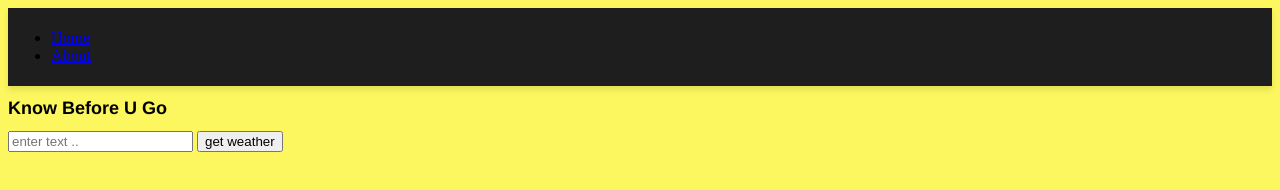
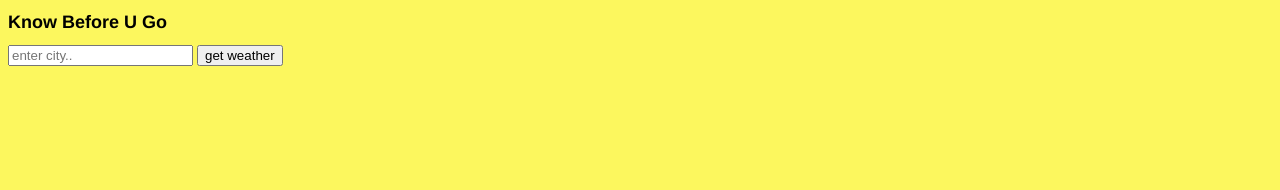
Before and after one commit to fslvrse/sunnytrip, a plain HTML site: page index.html in a window 1280 px wide. Drawn offline with Linux system fonts and the light colour scheme.

Commit message:
made a div tag

```diff
--- a/index.html
+++ b/index.html
@@ -7,18 +7,16 @@
     <link rel="stylesheet" href="css/style.css">
 </head>
 <body>
-    <nav>
-        <ul>
-            <li><a href="#about">Home</a></li><li><a href="#info">About</a></li>
 
 
+    <main>
+    <h1 id="firstpage">Know Before U Go</h1>
+    <input type="text" placeholder="enter city..">
+    <button id="submit">get weather</button>
+    </main>
+         <div class="bottom button">
 
-        </ul>
-    </nav>
-    <h1 id="firstpage">Know Before U Go</h1>
-    <input type="text" placeholder="enter text ..">
-    <button id="submit">get weather</button>
-
+         </div>
 
 </body>
 </html>
```
Also changed, not shown: css/style.css (line endings or trailing spaces).
